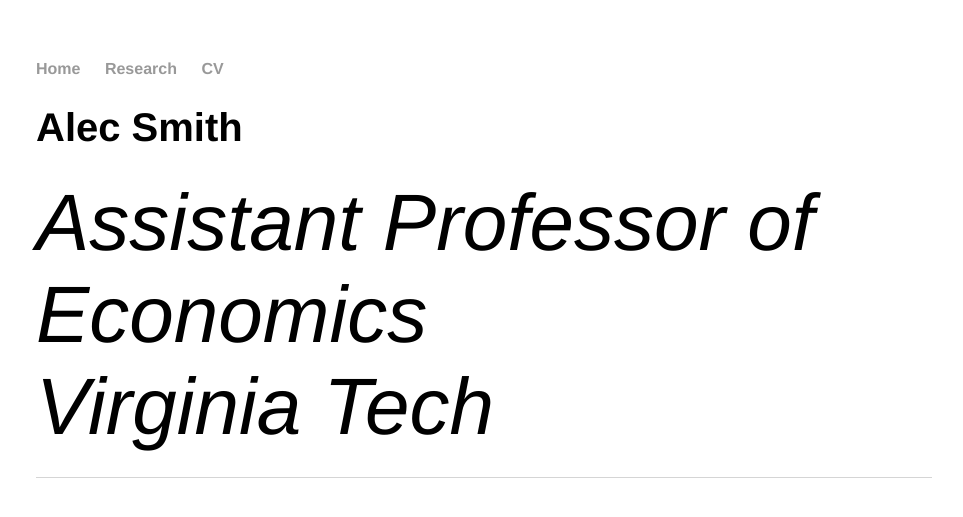
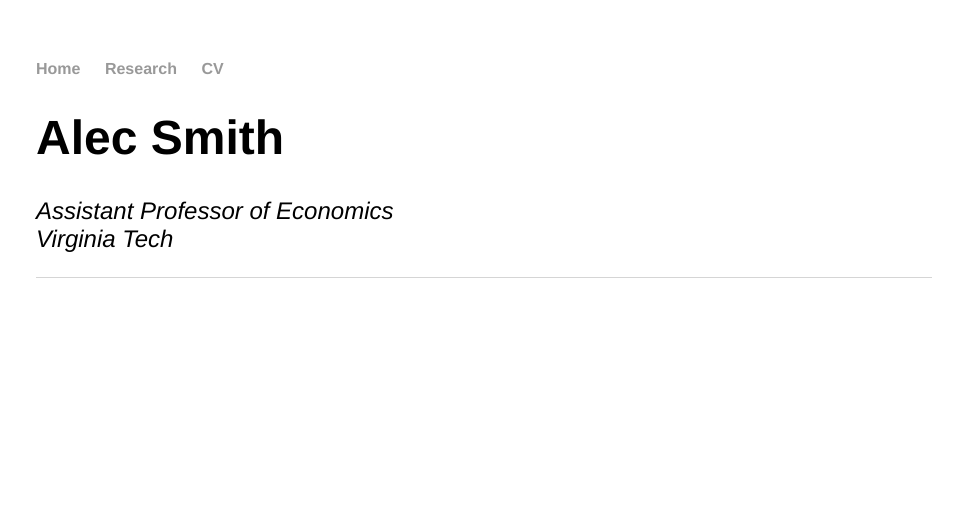
Before and after one commit to alecsmith/alecsmith.github.io, a Jekyll site: the page built from index.html, in a window 1280 px wide. Shown: the top 517 px of the page, without its empty margins (156-1119 px from the left). Built offline with Jekyll 4.4.1, drawn with Linux system fonts in a browser that asks for light colours.

Commit message:
Update main.css

```diff
--- a/css/main.css
+++ b/css/main.css
@@ -20,7 +20,7 @@
     text-decoration: underline;
 }
 h1 {
-    font-size: 2.5em;
+    font-size: 3em;
     font-family:'Helvetica', 'Arial', 'Sans-Serif';
 }
 p {
@@ -42,6 +42,6 @@
     list-style: none;
 }
 address {
-    font-size: 5em;
+    font-size: 1.5em;
     font-family:'Helvetica', 'Arial', 'Sans-Serif';
 }
```
